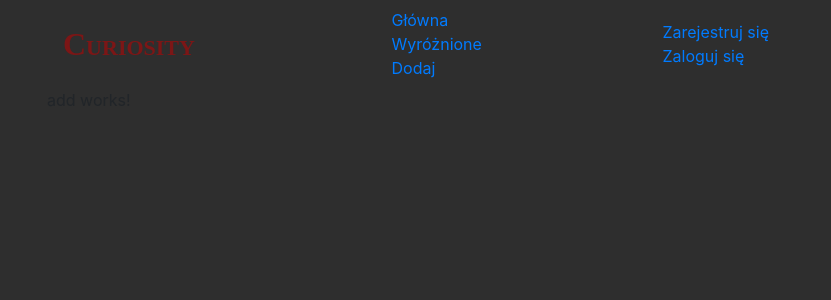
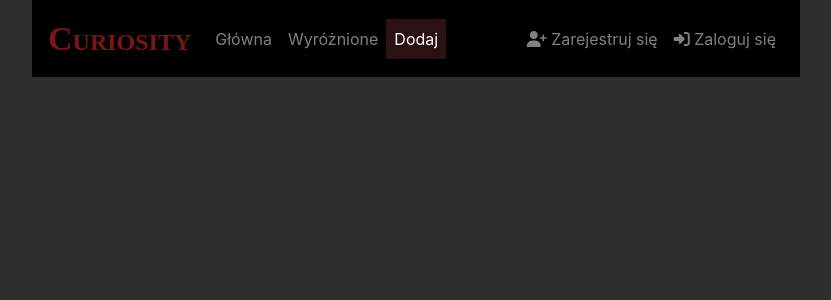
Before and after one commit to kambar98/curiosity-website-app, an Angular app: page /Dodaj in a window 1280 px wide. Shown: the top 300 px of the page, without its empty margins (224-1055 px from the left). Built offline with nearby package versions, Linux system fonts and the light colour scheme.

Commit message:
Fixed nav bar and added Font awesome icons

```diff
--- a/angular.json
+++ b/angular.json
@@ -27,7 +27,11 @@
               "node_modules/bootstrap/dist/css/bootstrap.min.css",
               "src/styles.css"
             ],
-            "scripts": []
+            "scripts": [
+              "../node_modules/jquery/dist/jquery.slim.js",
+              "../node_modules/popper.js/dist/umd/popper.js",
+              "../node_modules/bootstrap/dist/js/bootstrap.min.js"
+            ]
           },
           "configurations": {
             "production": {
@@ -89,9 +93,15 @@
               "src/assets"
             ],
             "styles": [
+              "./node_modules/bootstrap/dist/css/bootstrap.min.css",
               "src/styles.css"
             ],
-            "scripts": []
+            "scripts": [
+              "./node_modules/jquery/dist/jquery.slim.min.js",
+              "./node_modules/popper.js/dist/umd/popper.min.js",
+              "./node_modules/bootstrap/dist/js/bootstrap.min.js",
+              "./node_modules/prismjs/prism.js"
+            ]
           }
         },
         "lint": {
--- a/package.json
+++ b/package.json
@@ -19,6 +19,7 @@
     "@angular/platform-browser": "~10.1.1",
     "@angular/platform-browser-dynamic": "~10.1.1",
     "@angular/router": "~10.1.1",
+    "@fortawesome/angular-fontawesome": "^0.7.0",
     "bootstrap": "4.5.3",
     "rxjs": "~6.6.0",
     "tslib": "^2.0.0",
--- a/src/app/app.component.html
+++ b/src/app/app.component.html
@@ -1,5 +1,5 @@
+<app-header></app-header>
 
-<app-header></app-header>
 <div class="container">
   <div class="row">
     <div class="col-md-12">
--- a/src/app/app.module.ts
+++ b/src/app/app.module.ts
@@ -10,6 +10,7 @@ import { AddComponent } from './add/add.component';
 import { LogInComponent } from './log-in/log-in.component';
 import { RegistrationComponent } from './registration/registration.component';
 import { AppRoutingModule } from './app-routing.module';
+import { RouterModule } from '@angular/router';
 
 @NgModule({
   declarations: [
@@ -24,7 +25,9 @@ import { AppRoutingModule } from './app-routing.module';
   imports: [
     BrowserModule,
     AppRoutingModule,
-    ReactiveFormsModule
+    ReactiveFormsModule,
+    RouterModule,
+
   ],
   providers: [],
   bootstrap: [AppComponent]
--- a/src/app/header/header.component.css
+++ b/src/app/header/header.component.css
@@ -0,0 +1,6 @@
+.navbar-custom {
+  background-color: #000;
+}
+.nav-item.active {
+  background-color: #2a1212;
+}
--- a/src/app/header/header.component.html
+++ b/src/app/header/header.component.html
@@ -1,16 +1,24 @@
-<nav class="navbar navbar-inverse navbar-fixed-top" style="margin-left:20%;margin-right:20%;">
-  <div class="container-fluid">
-    <div class="navbar-header">
-      <a class="navbar-brand" routerLink="/Główna" id="logo">Curiosity</a>
-    </div>
+
+  <nav class="navbar navbar-expand-sm navbar-custom navbar-dark fixed-top" style="margin-left:20%;margin-right:20%; ">
+    <a class="navbar-brand" routerLink="/Główna" id="logo">Curiosity</a>
     <ul class="nav navbar-nav">
-      <li routerLinkActive="active"><a routerLink="/Główna">Główna</a></li>
-      <li routerLinkActive="active"><a routerLink="/Wyróżnione">Wyróżnione</a></li>
-      <li routerLinkActive="active"><a routerLink="/Dodaj">Dodaj</a></li>
+      <li class="nav-item " routerLinkActive="active">
+        <a class="nav-link" routerLink="/Główna">Główna</a>
+      </li>
+      <li class="nav-item" routerLinkActive="active">
+        <a class="nav-link" routerLink="/Wyróżnione">Wyróżnione</a>
+      </li>
+      <li class="nav-item" routerLinkActive="active">
+        <a class="nav-link" routerLink="/Dodaj">Dodaj</a>
+      </li>
     </ul>
-    <ul class="nav navbar-nav navbar-right">
-      <li routerLinkActive="active"><a routerLink="/Rejestracja"><span class="glyphicon glyphicon-user"></span> Zarejestruj się</a></li>
-      <li routerLinkActive="active"><a routerLink="/Logowanie"><span class="glyphicon glyphicon-log-in"></span> Zaloguj się</a></li>
-    </ul>
-  </div>
-</nav>
+      <ul class="nav navbar-nav ml-auto ">
+      <li class="nav-item" routerLinkActive="active">
+        <a class="nav-link" routerLink="/Rejestracja"><i class="fas fa-user-plus"></i> Zarejestruj się</a>
+      </li>
+      <li class="nav-item" routerLinkActive="active">
+        <a class="nav-link" routerLink="/Logowanie"><i class="fas fa-sign-in-alt"></i> Zaloguj się</a>
+      </li>
+      </ul>
+
+  </nav>
--- a/src/index.html
+++ b/src/index.html
@@ -6,6 +6,7 @@
   <base href="/">
   <meta name="viewport" content="width=device-width, initial-scale=1">
   <link rel="icon" type="image/x-icon" href="favicon.ico">
+  <script src="https://kit.fontawesome.com/d42050aeae.js" crossorigin="anonymous"></script>
 </head>
 <body style="    background-color: #2e2e2e;">
   <app-root></app-root>
--- a/src/styles.css
+++ b/src/styles.css
@@ -8,7 +8,7 @@
   transition: color 1.5s;
   font-weight: bold;
   font-variant: small-caps;
-  font-size: 32px;
+  font-size: 34px;
   font-family:'Agency FB';
 }
 
```
Also changed, not shown: 1 other file (tests, documents, lock files or other folders).
